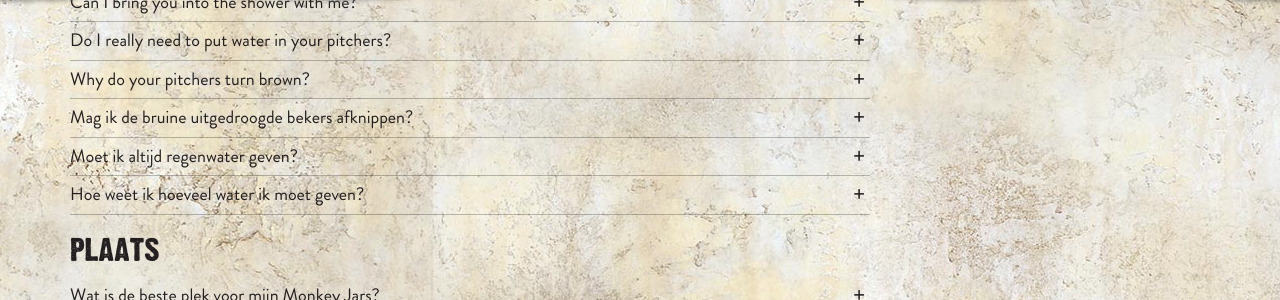
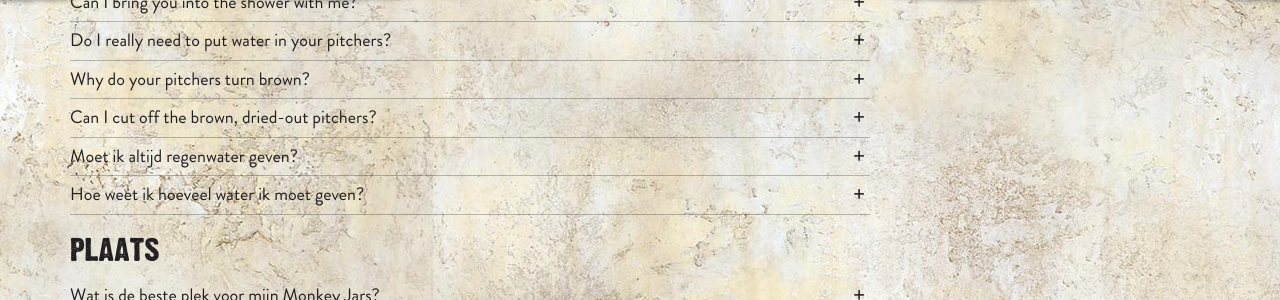
Before and after one commit to xuantiep/monkeyjars_en, a Jekyll site: the page built from funfacts/index.md, in a window 1280 px wide and 900 px high, scrolled down 431 px. Shown: the part 156-456 px from the top of the window. Built offline with Jekyll 4.4.1, drawn with Linux system fonts in a browser that asks for light colours; part of the change alters nothing that is shown.

Commit message:
Updated 'funfacts/index.md' via CloudCannon

```diff
--- a/funfacts/index.md
+++ b/funfacts/index.md
@@ -45,11 +45,11 @@ water_geven:
       too little water or I may be somewhere that is too dry or bright for me.
       If that is the case, then it's important for you to quench my thirst or
       see if you can put me somewhere humid. One thought could be the bathroom!
-  - title: Mag ik de bruine uitgedroogde bekers afknippen?
+  - title: 'Can I cut off the brown, dried-out pitchers?'
     content: >-
-      Ja, de bruine bekers zijn afgestorven. Je mag ze afknippen. Het maakt niet
-      uit waar; je kunt ze direct boven aan de stengel afknippen of onderaan. Ik
-      ga daarna hard mijn best doen om nieuwe bekers te maken.
+      Yes, the brown pitchers have died. You can cut them off. It does not
+      matter where you cut them, whether at the top of the stem or at the
+      bottom. I will then do my best to make new pitchers.
   - title: Moet ik altijd regenwater geven?
     content: >-
       Regenwater bevat geen kalk. Kalk vind ik wat minder lekker. Je mag mij
```
